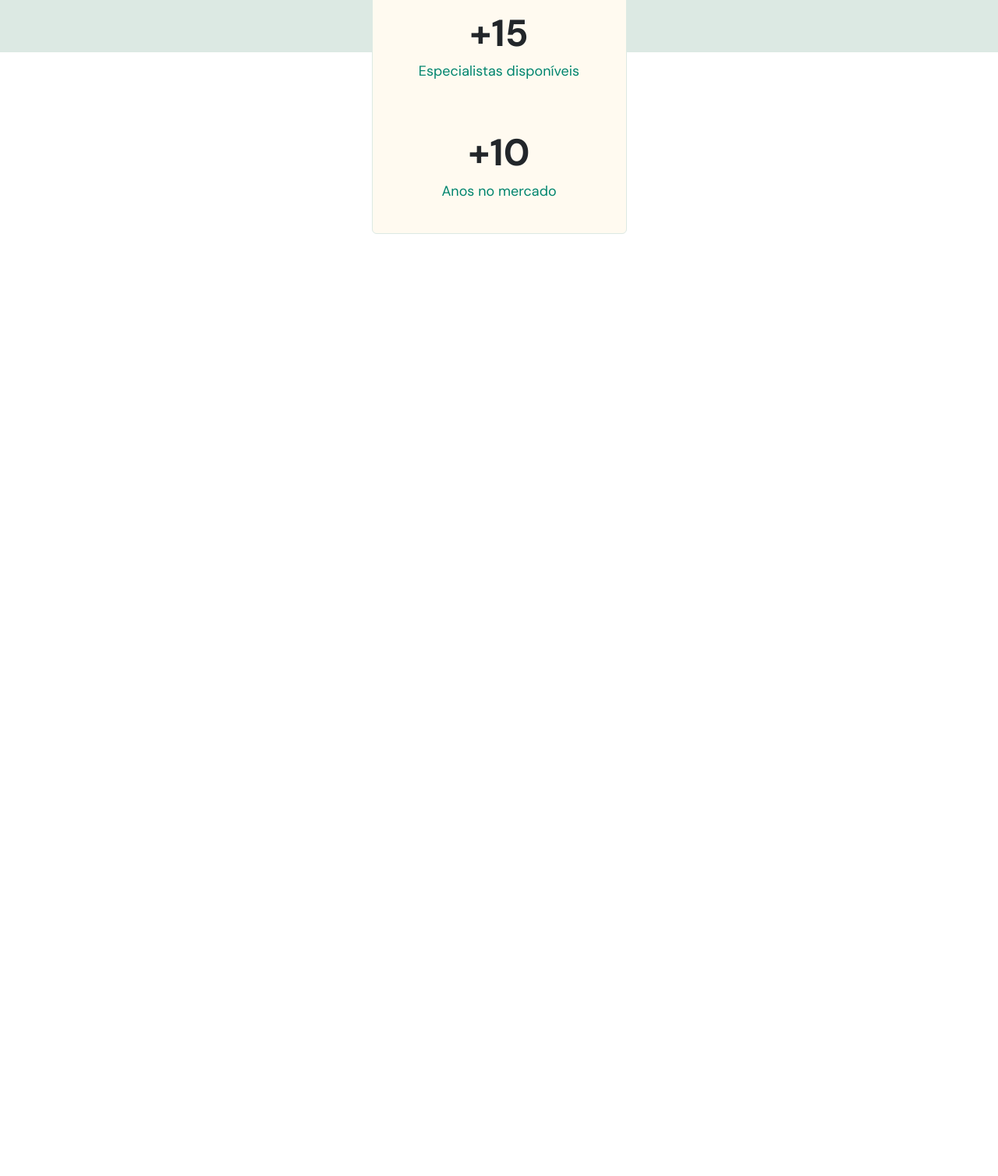
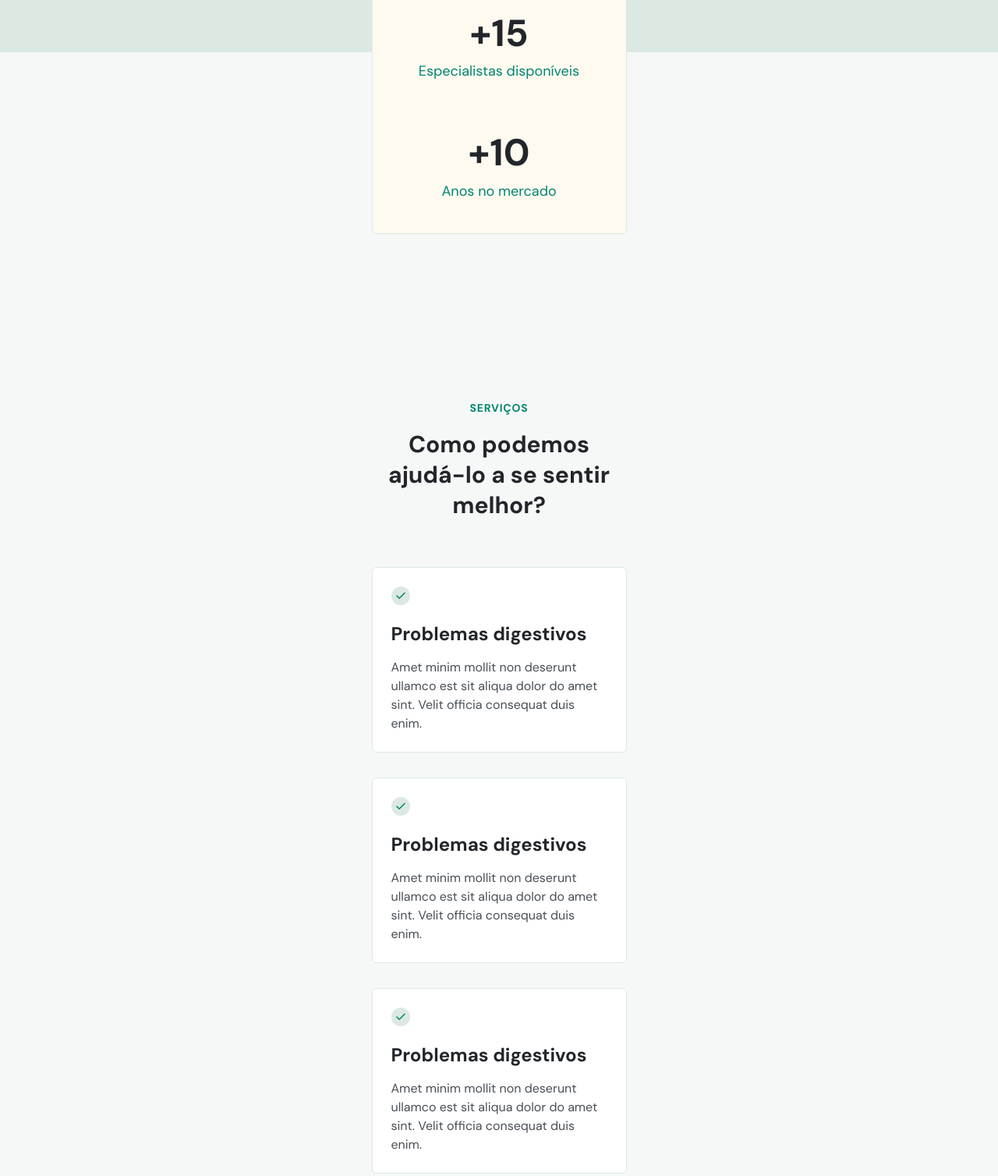
Before and after one commit to MessiasTrick/NLW-Return, a plain HTML site: page index.html in a window 1280 px wide. Shown: the part 1085-2593 px from the top of the page at 78% size. Before the commit the page ends 1385 px from the top, so only its background shows below. Drawn offline with Linux system fonts and the light colour scheme.

Commit message:
Add background-color

```diff
--- a/css/index.css
+++ b/css/index.css
@@ -16,6 +16,8 @@
   --brand-beige:hsl(39, 100%, 97%);
   --brand-light: hsl(148, 23%, 89%);
 
+  --bg-light: hsl(180, 14%, 97%);
+
   --nav-height: 7.2rem;
 }
 
@@ -31,6 +33,8 @@ body {
 
   text-align: center;
   overflow: overlay;
+
+  background-color: var(--bg-light);
 }
 
 .wrapper {
@@ -41,6 +45,10 @@ body {
 
 ul {
   list-style: none;
+}
+
+section {
+  padding-block: 10rem;
 }
 
 /*=== HEADER ===================================*/
@@ -282,3 +290,55 @@ body.menu-expanded .logo path {
 body.menu-expanded button path {
   stroke: white;
 }
+
+
+/*=== SERVICES ===================================*/
+
+#services header h4 {
+  font-size: 1.4rem;
+  line-height: 150%;
+  letter-spacing: 0.08rem;
+
+  color: var(--primary-color);
+
+  text-transform: uppercase;
+
+  margin-bottom: 1.6rem;
+}
+
+#services header h2 {
+  font-size: 3rem;
+  line-height: 3.9rem;
+
+  color: var(--headline);
+
+  margin-bottom: 6rem;
+}
+
+#services .cards {
+  display: flex;
+  flex-direction: column;
+  gap: 3.2rem;
+}
+
+#services .card {
+  padding: 2.4rem;
+  text-align: left;
+  background: white;
+
+  border: 1px solid var(--brand-light);
+  border-radius: 6px;
+}
+
+#services .card h3 {
+  margin-block: 1.6rem;
+  color: var(--headline);
+  font-weight: 700;
+  font-size: 2.4rem;
+  line-height: 3.1rem;
+}
+
+#services .card p {
+  line-height: 150%;
+  color: var(--paragraph);
+}
--- a/index.html
+++ b/index.html
@@ -120,6 +120,48 @@
 
   </header>
 
+  <section id="services">
+    <div class="wrapper">
+      <header>
+        <h4>Serviços</h4>
+        <h2>Como podemos ajudá-lo a se sentir melhor?</h2>
+      </header>
+
+      <div class="cards">
+        <div class="card">
+          <svg width="24" height="24" viewBox="0 0 24 24" fill="none" xmlns="http://www.w3.org/2000/svg">
+            <circle cx="12" cy="12" r="12" fill="#DCE9E2"/>
+            <path d="M17.091 8.18182L10.091 15.1818L6.90918 12" stroke="#00856F" stroke-width="1.5" stroke-linecap="round" stroke-linejoin="round"/>
+          </svg>
+
+          <h3>Problemas digestivos</h3>
+          <p>Amet minim mollit non deserunt ullamco est sit aliqua dolor do amet sint. Velit officia consequat duis enim.</p>
+        </div>
+
+        <div class="card">
+          <svg width="24" height="24" viewBox="0 0 24 24" fill="none" xmlns="http://www.w3.org/2000/svg">
+            <circle cx="12" cy="12" r="12" fill="#DCE9E2"/>
+            <path d="M17.091 8.18182L10.091 15.1818L6.90918 12" stroke="#00856F" stroke-width="1.5" stroke-linecap="round" stroke-linejoin="round"/>
+          </svg>
+
+          <h3>Problemas digestivos</h3>
+          <p>Amet minim mollit non deserunt ullamco est sit aliqua dolor do amet sint. Velit officia consequat duis enim.</p>
+        </div>
+
+        <div class="card">
+          <svg width="24" height="24" viewBox="0 0 24 24" fill="none" xmlns="http://www.w3.org/2000/svg">
+            <circle cx="12" cy="12" r="12" fill="#DCE9E2"/>
+            <path d="M17.091 8.18182L10.091 15.1818L6.90918 12" stroke="#00856F" stroke-width="1.5" stroke-linecap="round" stroke-linejoin="round"/>
+          </svg>
+
+          <h3>Problemas digestivos</h3>
+          <p>Amet minim mollit non deserunt ullamco est sit aliqua dolor do amet sint. Velit officia consequat duis enim.</p>
+        </div>
+
+      </div>
+    </div>
+  </section>
+
   <script src="index.js"></script>
 </body>
 </html>
```
Also changed, not shown: assets/img/group-2.svg (added).
